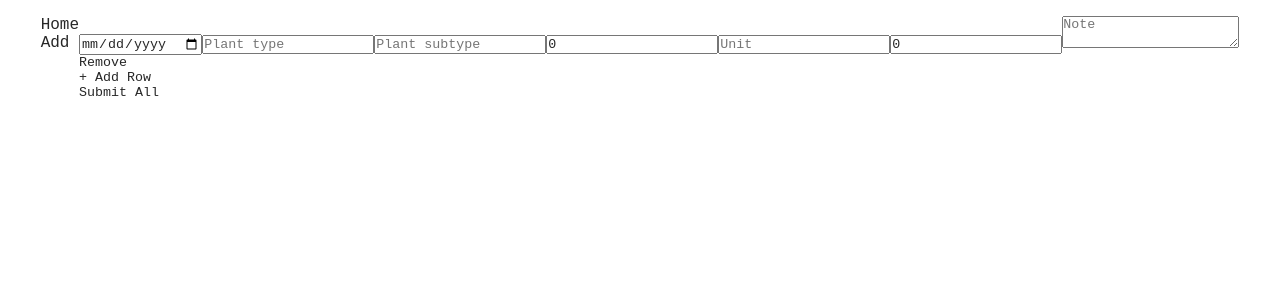
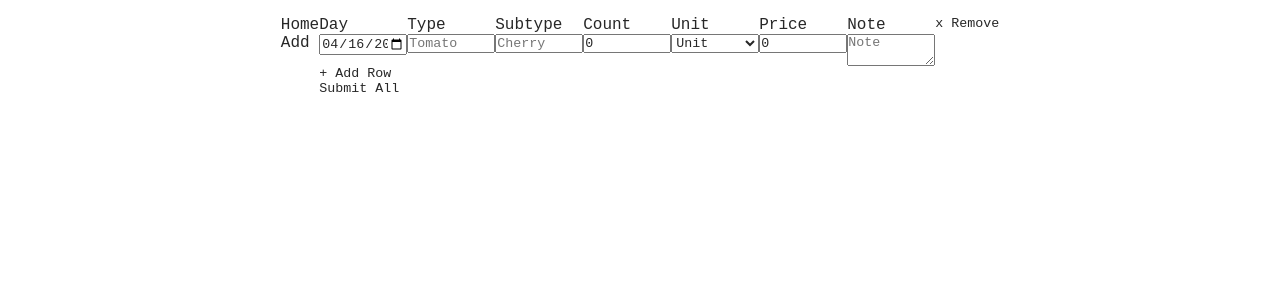
Before and after one commit to totdy/GreenhouseCMS, a Vue app in the folder frontend/: page /add in a window 1280 px wide. Shown: the top 300 px of the page. Built offline with nearby package versions, Linux system fonts and the light colour scheme.

Commit message:
added AddHarvestView base style

```diff
--- a/frontend/src/scripts/types.ts
+++ b/frontend/src/scripts/types.ts
@@ -1,5 +1,5 @@
 export interface HarvestItem {
-  date: string           // "YYYY-MM-DD"
+  date: string
   plant_type: string
   plant_subtype: string
   count: number
--- a/frontend/src/views/AddHarvestView.vue
+++ b/frontend/src/views/AddHarvestView.vue
@@ -8,7 +8,7 @@ const error = ref<string | null>(null)
 const successMsg = ref<string | null>(null)
 
 const createEmptyRow = (): HarvestItem => ({
-    date: "",
+    date: new Date().toISOString().split("T")[0] || "",
     plant_type: "",
     plant_subtype: "",
     count: 0,
@@ -46,15 +46,41 @@ async function handleSubmit() {
 <template>
     <form @submit.prevent="handleSubmit">
 
-        <div v-for="(row, index) in rows" :key="index">
-            <input v-model="row.date" type="date" required />
-            <input v-model="row.plant_type" placeholder="Plant type" required />
-            <input v-model="row.plant_subtype" placeholder="Plant subtype" />
-            <input v-model.number="row.count" type="number" step="0.01" required />
-            <input v-model="row.count_unit" placeholder="Unit" required />
-            <input v-model.number="row.unit_price" type="number" step="0.0001" required />
-            <textarea v-model="row.note" placeholder="Note" />
-            <button type="button" @click="removeRow(index)">Remove</button>
+        <div v-for="(row, index) in rows" :key="index" class="rows">
+            <div>
+                <label>Day</label>
+                <input v-model="row.date" type="date" required />
+            </div>
+            <div>
+                <label>Type</label>
+                <input v-model="row.plant_type" placeholder="Tomato" required />
+            </div>
+            <div>
+                <label>Subtype</label>
+                <input v-model="row.plant_subtype" placeholder="Cherry" />
+            </div>
+            <div>
+                <label>Count</label>
+                <input v-model.number="row.count" type="number" step="0.1" min="0" required />
+            </div>
+            <div>
+                <label>Unit</label>
+                <select v-model="row.count_unit" required>
+                    <option disabled value="">Unit</option>
+                    <option value="kg">kgs</option>
+                    <option value="box">boxes</option>
+                    <option value="bunch">bunches</option>
+                </select>
+            </div>
+            <div>
+                <label>Price</label>
+                <input v-model.number="row.unit_price" type="number" step="0.05" min="0" required />
+            </div>
+            <div>
+                <label>Note</label>
+                <textarea v-model="row.note" placeholder="Note" />
+            </div>
+            <button type="button" @click="removeRow(index)">x Remove</button>
         </div>
 
         <button type="button" @click="addRow">+ Add Row</button>
@@ -62,7 +88,28 @@ async function handleSubmit() {
             {{ isLoading ? "Saving..." : "Submit All" }}
         </button>
 
-        <p v-if="successMsg" style="color: green">{{ successMsg }}</p>
-        <p v-if="error" style="color: red">{{ error }}</p>
+        <p v-if="successMsg" class="success">{{ successMsg }}</p>
+        <p v-if="error" class="error">{{ error }}</p>
+
     </form>
 </template>
+<style lang="css" scoped>
+.success {
+    color: green;
+}
+
+.error {
+    color: red;
+}
+
+.rows {
+    display: flex;
+    flex-direction: row;
+
+    div {
+        display: flex;
+        flex-direction: column;
+        width: 5.5rem;
+    }
+}
+</style>
```
